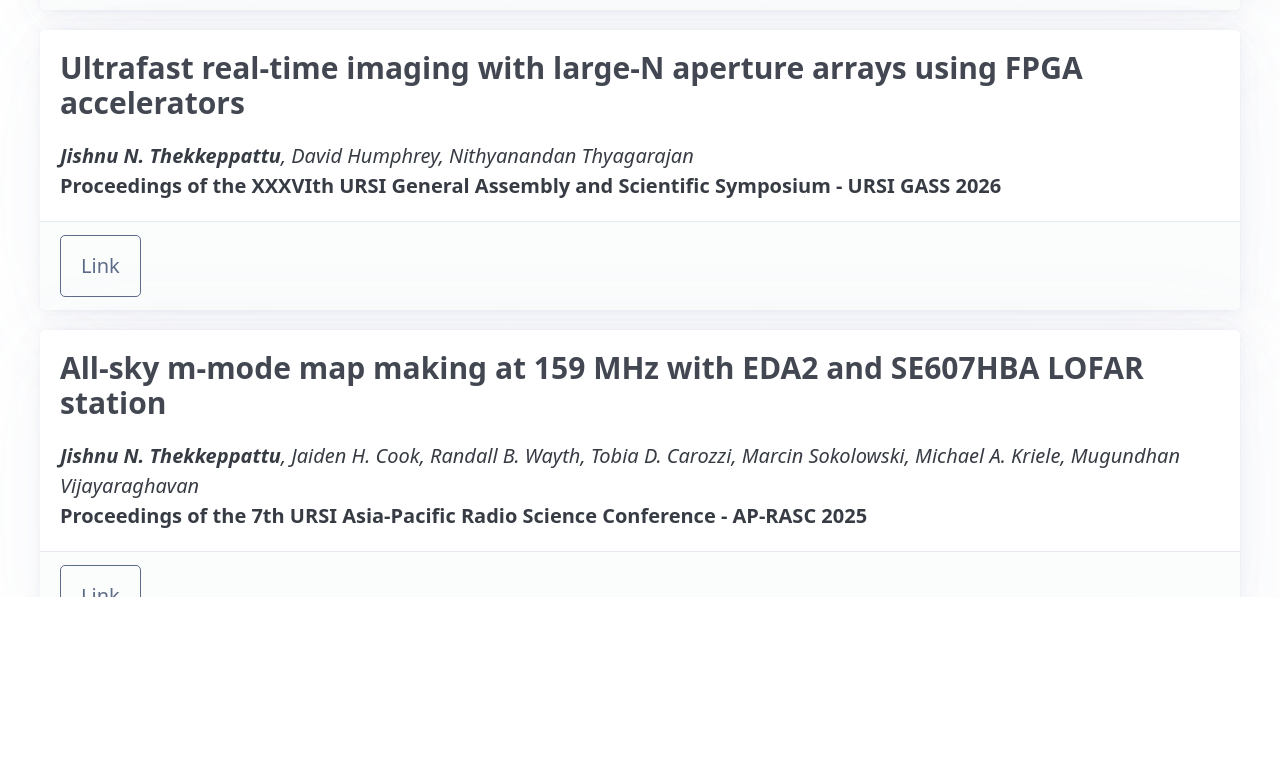
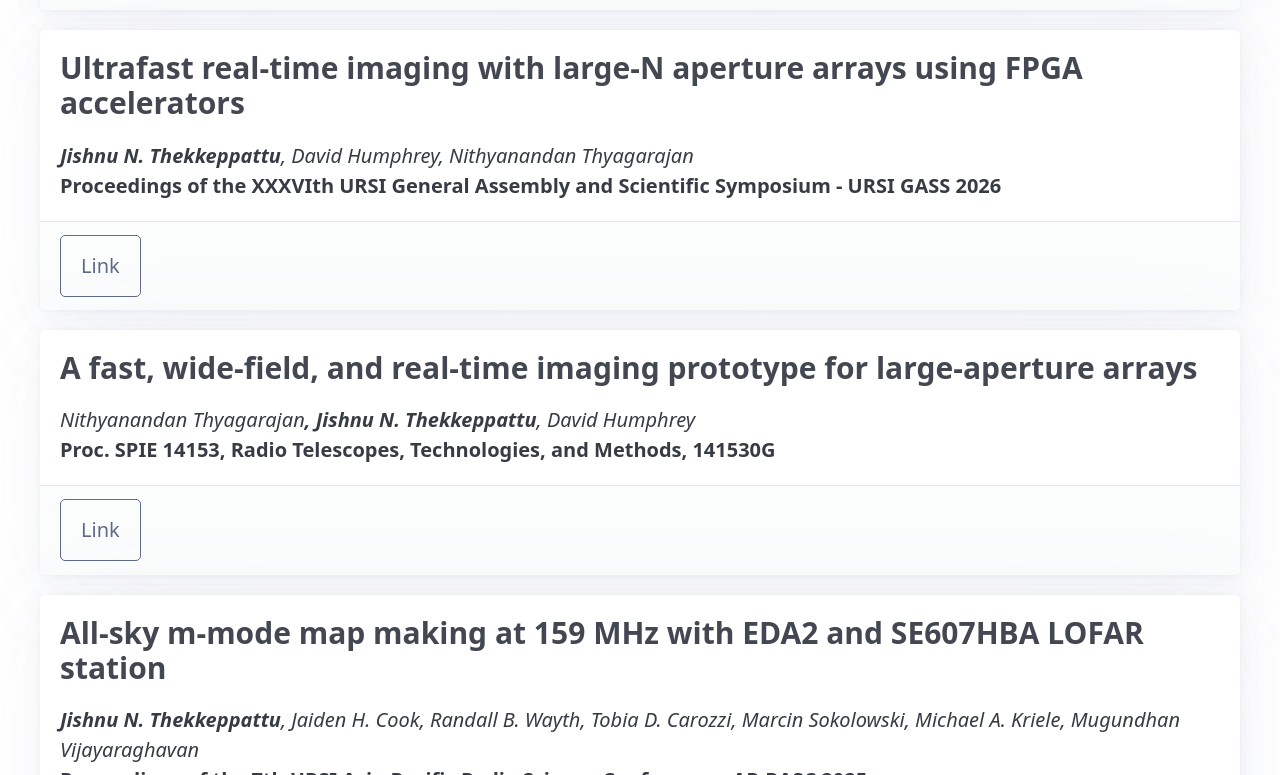
Before and after one commit to jnthek/jnthek.github.io, a plain HTML site: page publications.html in a window 1280 px wide. Shown: the part 420-1195 px from the top of the page. Drawn offline with nearby package versions, Linux system fonts and the light colour scheme.

Commit message:
Publications page update

```diff
--- a/publications.html
+++ b/publications.html
@@ -36,7 +36,7 @@
                 <article>
                 <h3>Monitoring equatorial ionospheric scintillation using low-cost software defined radios - some results from the Indian sector</h3>
                 <p>
-                    <em><strong> Jishnu N. Thekkeppattu</strong></em> <br>
+                    <em><strong>Jishnu N. Thekkeppattu</strong></em> <br>
                     <strong>Proceedings of the XXXVIth URSI General Assembly and Scientific Symposium  - URSI GASS 2026</strong>
                 </p>
                 <footer>
@@ -47,7 +47,7 @@
             <article>
                 <h3>Ultrafast real-time imaging with large-N aperture arrays using FPGA accelerators</h3>
                 <p>
-                    <em><strong> Jishnu N. Thekkeppattu</strong>, David Humphrey, Nithyanandan Thyagarajan</em> <br>
+                    <em><strong>Jishnu N. Thekkeppattu</strong>, David Humphrey, Nithyanandan Thyagarajan</em> <br>
                     <strong>Proceedings of the XXXVIth URSI General Assembly and Scientific Symposium  - URSI GASS 2026</strong>
                 </p>
                 <footer>
@@ -55,10 +55,22 @@
                 </footer>
             </article>
 
+
+            <article>
+                <h3>A fast, wide-field, and real-time imaging prototype for large-aperture arrays</h3>
+                <p>
+                    <em>Nithyanandan Thyagarajan<strong>, Jishnu N. Thekkeppattu</strong>, David Humphrey</em> <br>
+                    <strong>Proc. SPIE 14153, Radio Telescopes, Technologies, and Methods, 141530G</strong>
+                </p>
+                <footer>
+                    <a href="https://doi.org/10.1117/12.3105286" role="button" class="outline secondary">Link</a>
+                </footer>
+            </article>
+
             <article>
                 <h3>All-sky m-mode map making at 159 MHz with EDA2 and SE607HBA LOFAR station</h3>
                 <p>
-                    <em><strong> Jishnu N. Thekkeppattu</strong>, Jaiden H. Cook, Randall B. Wayth, Tobia D. Carozzi,
+                    <em><strong>Jishnu N. Thekkeppattu</strong>, Jaiden H. Cook, Randall B. Wayth, Tobia D. Carozzi,
                         Marcin Sokolowski, Michael A. Kriele, Mugundhan Vijayaraghavan</em> <br>
                     <strong>Proceedings of the 7th URSI Asia-Pacific Radio Science Conference - AP-RASC 2025</strong>
                 </p>
@@ -71,7 +83,7 @@
             <article>
                 <h3>Broadband self-holography of EDA2 - an SKA-Low prototype station</h3>
                 <p>
-                    <em><strong> Jishnu N. Thekkeppattu</strong>, Marcin Sokolowski, Randall B. Wayth</em> <br>
+                    <em><strong>Jishnu N. Thekkeppattu</strong>, Marcin Sokolowski, Randall B. Wayth</em> <br>
                     <strong>Proceedings of the 7th URSI Asia-Pacific Radio Science Conference - AP-RASC 2025</strong>
                 </p>
                 <footer>
@@ -95,7 +107,7 @@
             <article>
                 <h3>Calibration of an SKA-Low Prototype Station Using Holographic Techniques</h3>
                 <p>
-                    <em><strong> Jishnu N. Thekkeppattu</strong>, Randall B. Wayth, Marcin Sokolowski</em> <br>
+                    <em><strong>Jishnu N. Thekkeppattu</strong>, Randall B. Wayth, Marcin Sokolowski</em> <br>
                     <strong>Radio Science, 2024</strong>
                 </p>
                 <footer>
@@ -109,8 +121,8 @@
             <article>
                 <h3>Singular spectrum analysis of time series data from low frequency radiometers, with an application to SITARA data</h3>
                 <p>
-                    <em><strong> Jishnu N. Thekkeppattu</strong>, Cathryn M. Trott, Benjamin McKinley</em> <br>
-                    <strong> Monthly Notices of the Royal Astronomical Society, 2023</strong>
+                    <em><strong>Jishnu N. Thekkeppattu</strong>, Cathryn M. Trott, Benjamin McKinley</em> <br>
+                    <strong>Monthly Notices of the Royal Astronomical Society, 2023</strong>
                 </p>
                 <footer>
                     <a href="https://doi.org/10.1093/mnras/stad522" role="button" class="outline secondary">Link</a>
@@ -123,7 +135,7 @@
           <article>
                 <h3>System design and calibration of SITARA -- a global 21 cm short spacing interferometer prototype</h3>
                 <p>
-                    <em><strong> Jishnu N. Thekkeppattu</strong>, Benjamin McKinley, Cathryn M. Trott, Jake Jones, Daniel C. X. Ung</em> <br>
+                    <em><strong>Jishnu N. Thekkeppattu</strong>, Benjamin McKinley, Cathryn M. Trott, Jake Jones, Daniel C. X. Ung</em> <br>
                     <strong>Publications of the Astronomical Society of Australia, 2022</strong>
                 </p>
                 <footer>
@@ -136,7 +148,7 @@
             <article>
                 <h3>On the detection of a cosmic dawn signal in the radio background</h3>
                 <p>
-                    <em>Saurabh Singh, <strong> Jishnu Nambissan T.</strong>, Ravi Subrahmanyan, N. Udaya Shankar,
+                    <em>Saurabh Singh, <strong>Jishnu Nambissan T.</strong>, Ravi Subrahmanyan, N. Udaya Shankar,
                         B.S. Girish, A. Raghunathan, R. Somashekar, K.S. Srivani, Mayuri Sathyanarayana Rao </em> <br>
                     <strong>Nature Astronomy, 2022</strong>
                 </p>
@@ -152,7 +164,7 @@
                 <p>
                     <em><strong>Jishnu Nambissan T.</strong>, Ravi Subrahmanyan, R. Somashekar, N. Udaya Shankar,
                         Saurabh Singh, A. Raghunathan, B.S. Girish, K.S. Srivani, Mayuri Sathyanarayana Rao</em> <br>
-                    <strong> Experimental Astronomy, 2021</strong>
+                    <strong>Experimental Astronomy, 2021</strong>
                 </p>
                 <footer>
                     <a href="https://doi.org/10.1007/s10686-020-09697-2" role="button" class="outline secondary">Link</a>
```
